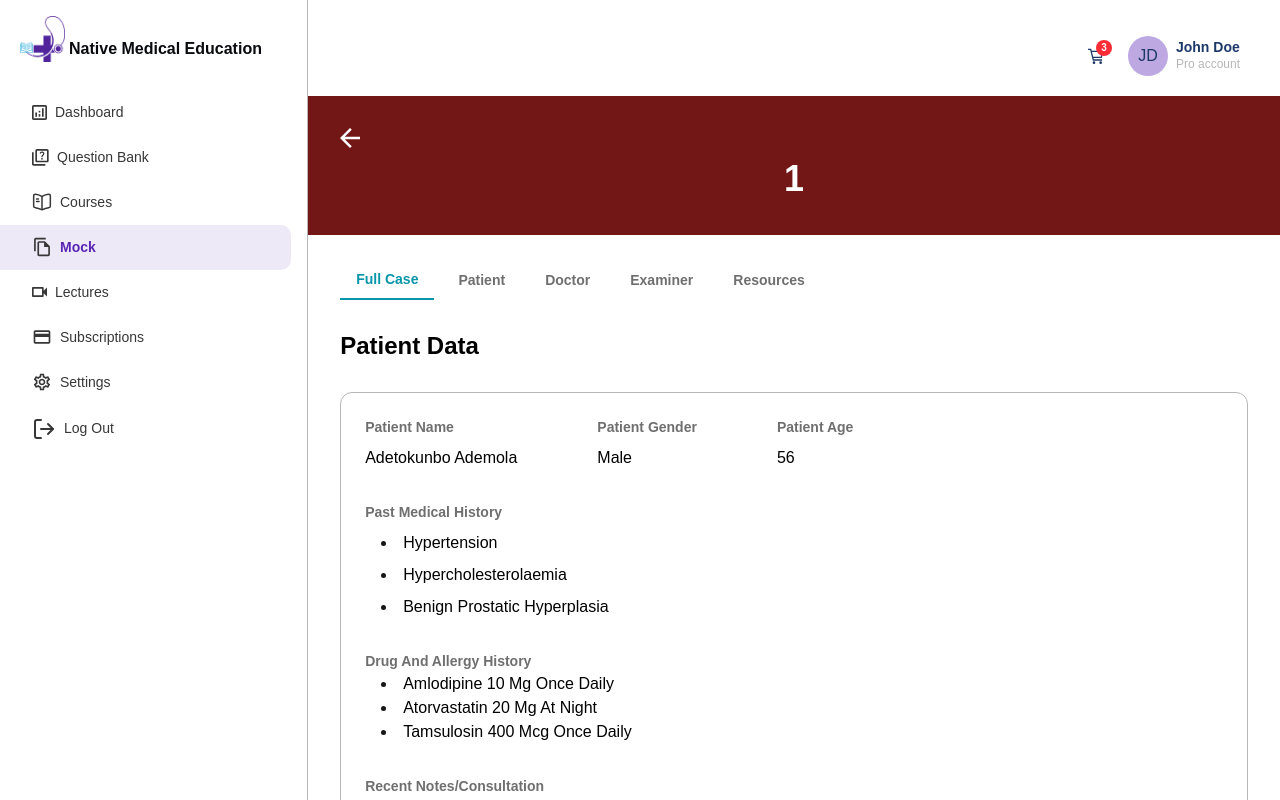
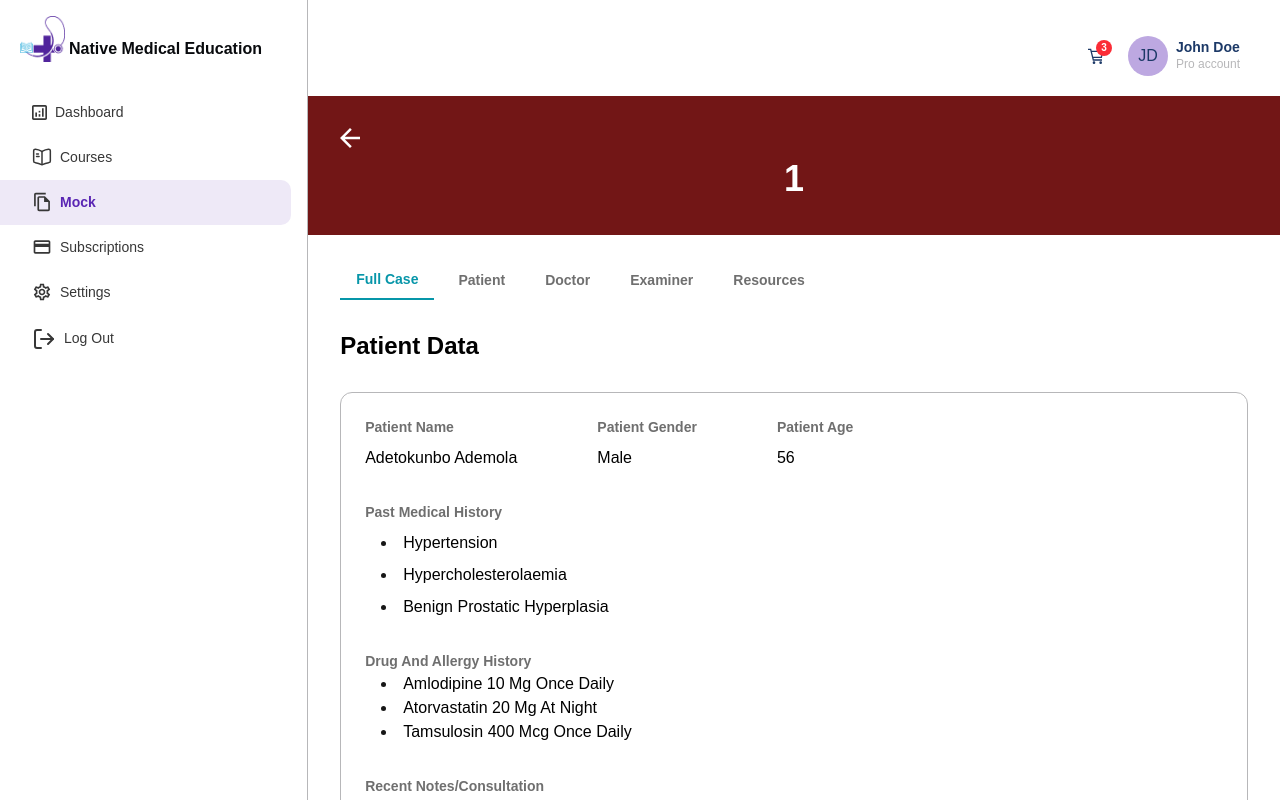
Before and after one commit to Okpara202/Native-Med, a Next.js app: page /mock/1/1 in a window 1280 px wide. Shown: the top 800 px of the page. Built offline with nearby package versions, Linux system fonts and the light colour scheme; a web font is replaced by a local one.

Commit message:
Fixed one or two

```diff
--- a/src/app/(marketplace)/_components/SideNav.tsx
+++ b/src/app/(marketplace)/_components/SideNav.tsx
@@ -4,9 +4,7 @@ import SideNavLink from "./SideNavLinks";
 import {
   CoursesIcon,
   DashboardIcon,
-  LecturesIcon,
   MockIcon,
-  QuestionBankIcon,
   SettingsIcon,
   SubscriptionsIcon,
 } from "./Icons";
@@ -27,7 +25,7 @@ export default function SideNav() {
         />
 
         <p className="font-semibold leading-[150%] text-black-others mt-5">
-          Native Medical Education{" "}
+          Native Medical Education
         </p>
       </aside>
 
@@ -41,15 +39,7 @@ export default function SideNav() {
           href="/dashboard"
           label="Dashboard"
         />
-        <SideNavLink
-          icon={
-            <QuestionBankIcon
-              color={pathName === "/questionbank" ? "#5925B3" : "#373737"}
-            />
-          }
-          href="/questionbank"
-          label="Question Bank"
-        />
+
         <SideNavLink
           icon={
             <CoursesIcon
@@ -68,15 +58,7 @@ export default function SideNav() {
           href="/mock"
           label="Mock"
         />
-        <SideNavLink
-          icon={
-            <LecturesIcon
-              color={pathName === "/lectures" ? "#5925B3" : "#373737"}
-            />
-          }
-          href="/lectures"
-          label="Lectures"
-        />
+
         <SideNavLink
           icon={
             <SubscriptionsIcon
--- a/src/app/(marketplace)/mock/[mockCases]/[id]/_components/Resources.tsx
+++ b/src/app/(marketplace)/mock/[mockCases]/[id]/_components/Resources.tsx
@@ -55,7 +55,7 @@ export default function Resources({
             <Link
               key={data}
               href="#"
-              className="flex gap-1 items-center text-xs sm:text-sm text-[#992E6C] hover:underline break-words"
+              className="flex gap-1 items-center text-xs sm:text-sm text-[#992E6C] hover:underline wrap-break-word"
             >
               <LinkSvg />
               <span>{data}</span>
```
